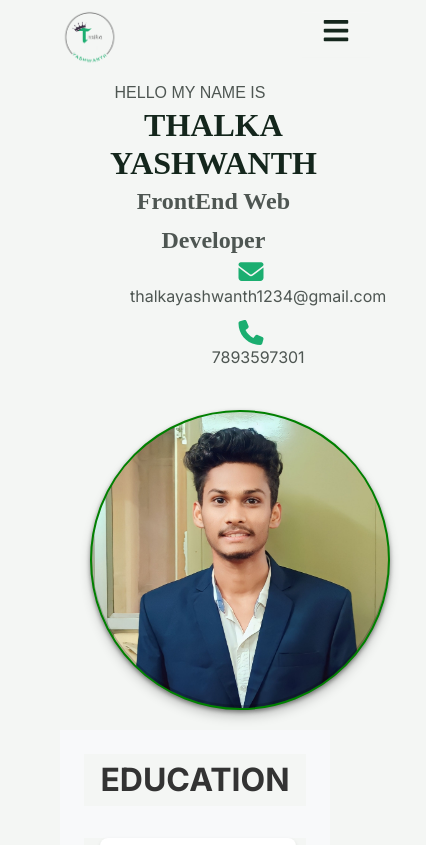
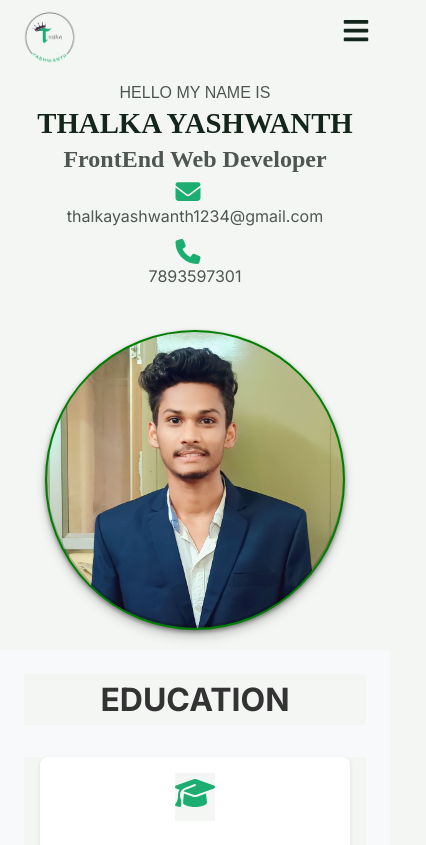
Before and after one commit to Yashwanth2424/My-Portfolio, a React (Vite) app: page / in a window 390 px wide. Shown: the top 845 px of the page, 426 px wide, since content can reach past the window. Built offline with nearby package versions, Linux system fonts and the light colour scheme.

Commit message:
some changes made to make more responsive specially in mobilescreens

```diff
--- a/src/Components/Hero/Hero.css
+++ b/src/Components/Hero/Hero.css
@@ -5,7 +5,7 @@
   justify-content: center;
   align-items: center;
   padding-bottom: 50px;
-  padding-left: 100px;
+  padding-left: 80px;
 }
 
 /* TEXT SECTION */
@@ -47,7 +47,7 @@
   display: flex;
   flex-direction: row;
   justify-content: flex-start;
-  width: 500px;
+  width: auto;
   color: #4E5652;
   font-family: sans-serif;
   margin-bottom: 10px;
@@ -78,19 +78,20 @@
 @media (max-width: 1024px) {
   .Hero-section {
     flex-direction: column;
-    padding-left: 50px;
     padding-bottom: 30px;
+    padding-left: 0px;
+    width: auto;
     text-align: center;
   }
 
   .details-section {
-    width: 80vw;
+    width: auto;
     height: auto;
     align-items: center;
   }
 
   .details-section-mainheading {
-    font-size: 2.8rem;
+    font-size: 1.8rem;
   }
 
   .details-section-subheading {
@@ -102,9 +103,12 @@
     justify-content: center;
   }
 
+  .details-section-details {
+    padding: 0px;
+  }
   .image-section {
-    height: 500px;
-    width: 500px;
+    height: 350px;
+    width: 350px;
     margin-top: 30px;
   }
 }
@@ -112,7 +116,7 @@
 /* 📱 Mobile Screens (768px and below) */
 @media (max-width: 768px) {
   .Hero-section {
-    padding-left: 20px;
+    padding-left: 0px;
   }
 
   .details-section {
@@ -120,7 +124,7 @@
   }
 
   .details-section-mainheading {
-    font-size: 2.3rem;
+    font-size: 1.8rem;
   }
 
   .details-section-subheading {
@@ -130,6 +134,10 @@
   .Details-section-contact-details {
     flex-direction: column;
     align-items: center;
+    padding:0px
+  }
+  .details-section-details {
+    padding: 0px;
   }
 
   .image-section {
@@ -141,16 +149,21 @@
 /* 📱 Small Mobile Screens (480px and below) */
 @media (max-width: 480px) {
   .Hero-section {
-    padding-left: 10px;
+    padding-left: 0px;
     padding-bottom: 20px;
   }
-
+  .details-section-details {
+    padding: 0px;
+  }
   .details-section-mainheading {
-    font-size: 2rem;
+    font-size: 1.8rem;
   }
 
   .details-section-subheading {
     font-size: 1.5rem;
+  }
+  .details-section-details {
+    padding: 0px;
   }
 
   .image-section {
--- a/src/Components/Hero/Hero.jsx
+++ b/src/Components/Hero/Hero.jsx
@@ -12,7 +12,7 @@ const Hero = () => {
           <h1 className="details-section-mainheading">THALKA YASHWANTH</h1>
           <h2 className="details-section-subheading">FrontEnd Web Developer</h2>
         </div>
-        <div>
+        <div className="details-section-details">
           <div className="Details-section-contact-details">
             <svg xmlns="http://www.w3.org/2000/svg" fill="#1BAE70" viewBox="0 0 512 512" className="mail-icon">
             <path d="M48 64C21.5 64 0 85.5 0 112c0 15.1 7.1 29.3 19.2 38.4L236.8 313.6c11.4 8.5 27 8.5 38.4 0L492.8 150.4c12.1-9.1 19.2-23.3 19.2-38.4c0-26.5-21.5-48-48-48L48 64zM0 176L0 384c0 35.3 28.7 64 64 64l384 0c35.3 0 64-28.7 64-64l0-208L294.4 339.2c-22.8 17.1-54 17.1-76.8 0L0 176z"/></svg>
--- a/src/Components/Skills/skill.css
+++ b/src/Components/Skills/skill.css
@@ -87,7 +87,7 @@ progress::-moz-progress-bar {
 @media screen and (max-width: 1024px) {
   .Project-section {
     min-height: 100vh;
-    padding: 0px;
+    padding: 10px;
     display: flex;
     flex-direction: column;
     justify-content: flex-start;
@@ -112,6 +112,10 @@ progress::-moz-progress-bar {
 }
 
 @media screen and (max-width: 768px) {
+
+  .Project-section {
+   padding: 15px;
+  }
   .Peoject-section-inner-container {
     /* flex-direction: column;
     align-items: center; */
@@ -135,7 +139,7 @@ progress::-moz-progress-bar {
 
 @media screen and (max-width: 480px) {
   .Project-section {
-    padding: 0px;
+    padding: 18px;
 
   }
 
--- a/src/index.css
+++ b/src/index.css
@@ -16,13 +16,13 @@ body {
 }
 
 /* Global container for smooth layout and spacing */
-div {
+/* div {
   margin: 0 auto;
   padding: 0 20px;
-}
+} */
 
 /* Set a modern header style */
-header {
+/* header {
   background: #1a202c;
   color: #f7fafc;
   padding: 20px 0;
@@ -32,7 +32,7 @@ header {
 header h1 {
   font-size: 2.5rem;
   font-weight: bold;
-}
+} */
 
 /* Style for Hero Section */
 .hero {
@@ -51,7 +51,7 @@ header h1 {
 }
 
 /* About Section */
-.about {
+/* .about {
   padding: 60px 0;
   background-color: #edf2f7;
 }
@@ -68,10 +68,10 @@ header h1 {
   font-size: 1.125rem;
   line-height: 1.8;
   text-align: center;
-}
+} */
 
 /* Projects Section */
-.projects {
+/* .projects {
   padding: 60px 0;
   background-color: #fff;
 }
@@ -101,10 +101,10 @@ header h1 {
 .projects .project-details h3 {
   font-size: 1.5rem;
   margin-bottom: 10px;
-}
+} */
 
 /* Contact Section */
-.contact {
+/* .contact {
   padding: 60px 0;
   background-color: #edf2f7;
 }
@@ -141,10 +141,10 @@ header h1 {
 
 .contact button:hover {
   background-color: #2b6cb0;
-}
+} */
 
 /* Footer */
-footer {
+/* footer {
   background-color: #1a202c;
   color: #f7fafc;
   text-align: center;
@@ -158,4 +158,4 @@ footer a {
 
 footer a:hover {
   text-decoration: underline;
-}
+} */
```
Lines whose indentation alone changed are shown as unchanged.
